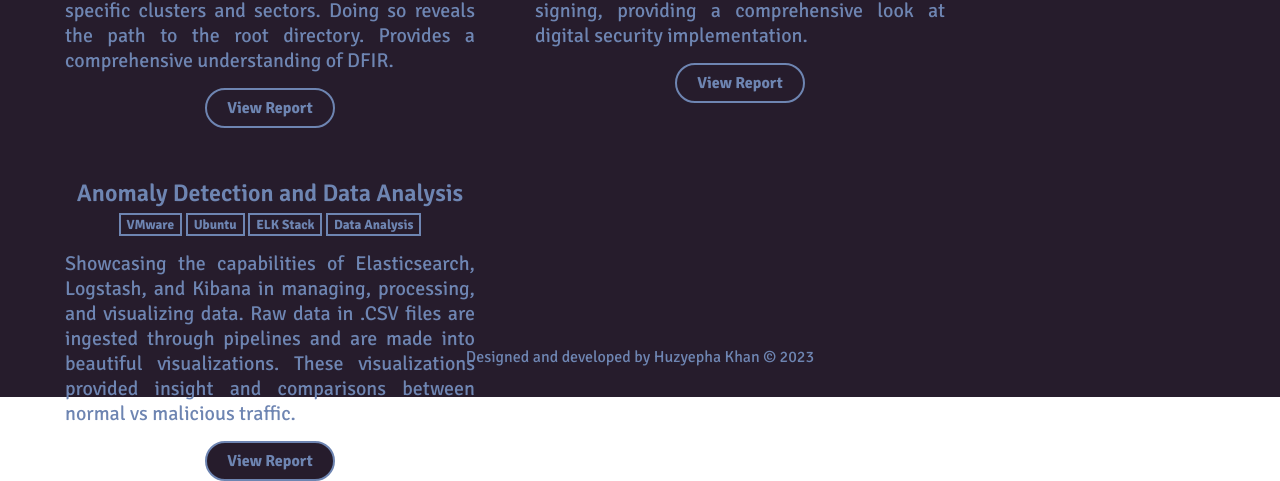
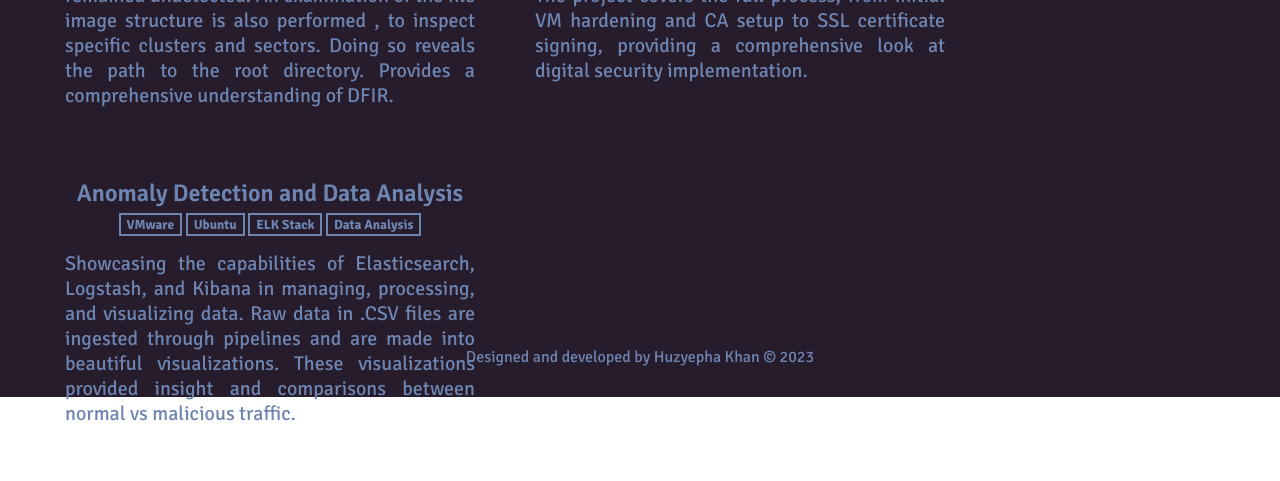
Before and after one commit to huzyephakhan/huzyephakhan.github.io, a plain HTML site: page index.html in a window 1280 px wide. Shown: the part 1867-2348 px from the top of the page. After the commit the page ends 2313 px from the top, so only its background shows below. Drawn offline with Linux system fonts and the light colour scheme.

Commit message:
Remove report buttons

```diff
--- a/index.html
+++ b/index.html
@@ -228,7 +228,7 @@
               reveals the path to the root directory. Provides a comprehensive
               understanding of DFIR.
             </p>
-            <button class="reportbutton">View Report</button>
+            <!-- <button class="reportbutton">View Report</button> -->
           </div>
         </div>
         <div class="projectinfocont">
@@ -248,7 +248,7 @@
               SSL certificate signing, providing a comprehensive look at digital
               security implementation.
             </p>
-            <button class="reportbutton">View Report</button>
+            <!-- <button class="reportbutton">View Report</button> -->
           </div>
         </div>
         <div class="projectinfocont">
@@ -267,7 +267,7 @@
               visualizations. These visualizations provided insight and
               comparisons between normal vs malicious traffic.
             </p>
-            <button class="reportbutton">View Report</button>
+            <!-- <button class="reportbutton">View Report</button> -->
           </div>
         </div>
       </div>
```
